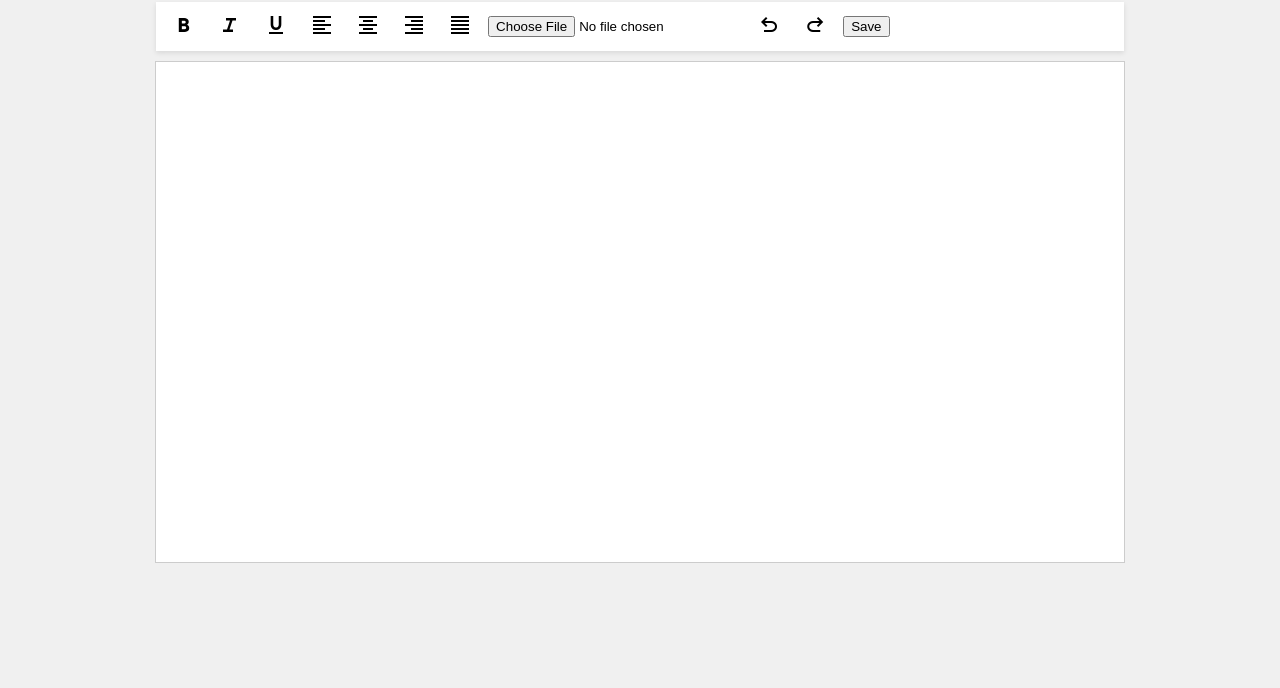
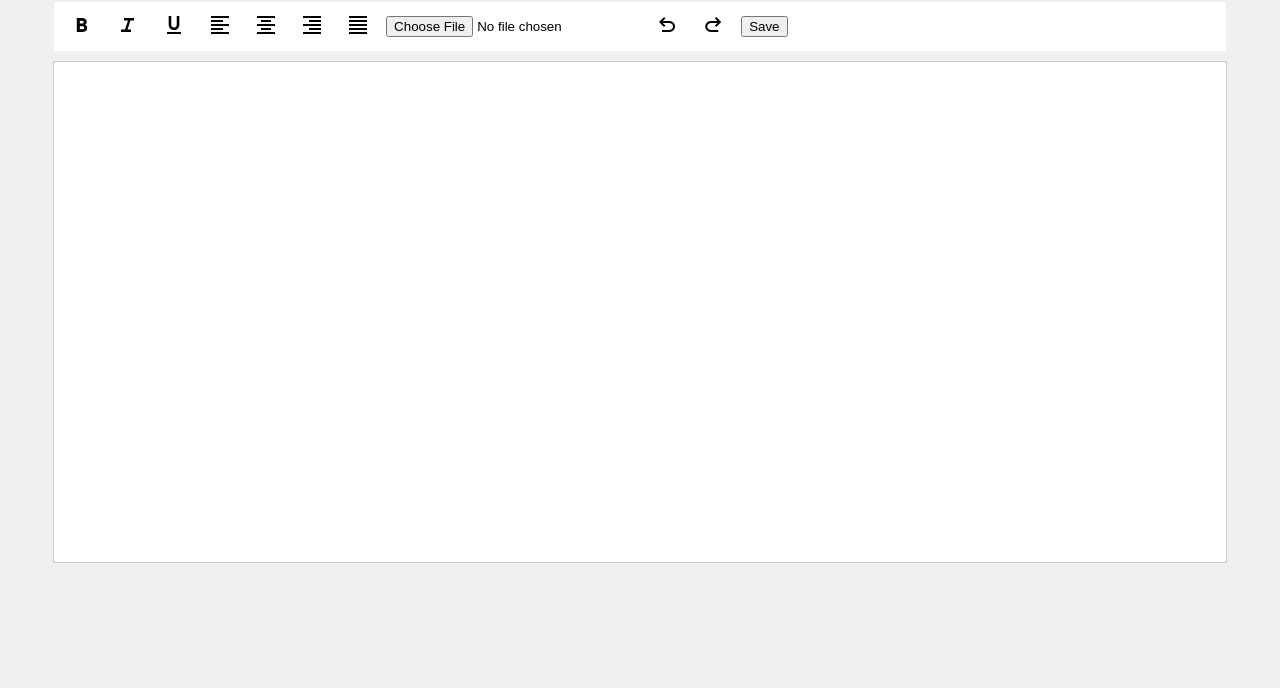
Before and after one commit to geekyjha9/Rich-Text-Editor, a plain HTML site: page index.html in a window 1280 px wide. Shown: the part 112-800 px from the top of the page. Drawn offline with nearby package versions, Linux system fonts and the light colour scheme.

```diff
--- a/style.css
+++ b/style.css
@@ -15,10 +15,9 @@ h1 {
 .toolbar {
     background-color: #fff;
     padding: 10px;
-    box-shadow: 0px 2px 5px rgba(0, 0, 0, 0.1);
     display: flex;
     align-items: center;
-    width: 75%;
+    width: 90vw;
     overflow: scroll;
 }
 
@@ -30,7 +29,7 @@ h1 {
     background-color: #fff;
     border: 1px solid #ccc;
     padding: 10px;
-    width: 75%;
+    width: 90vw;
     min-height: 60vh;
     margin: 10px;
 }
```
